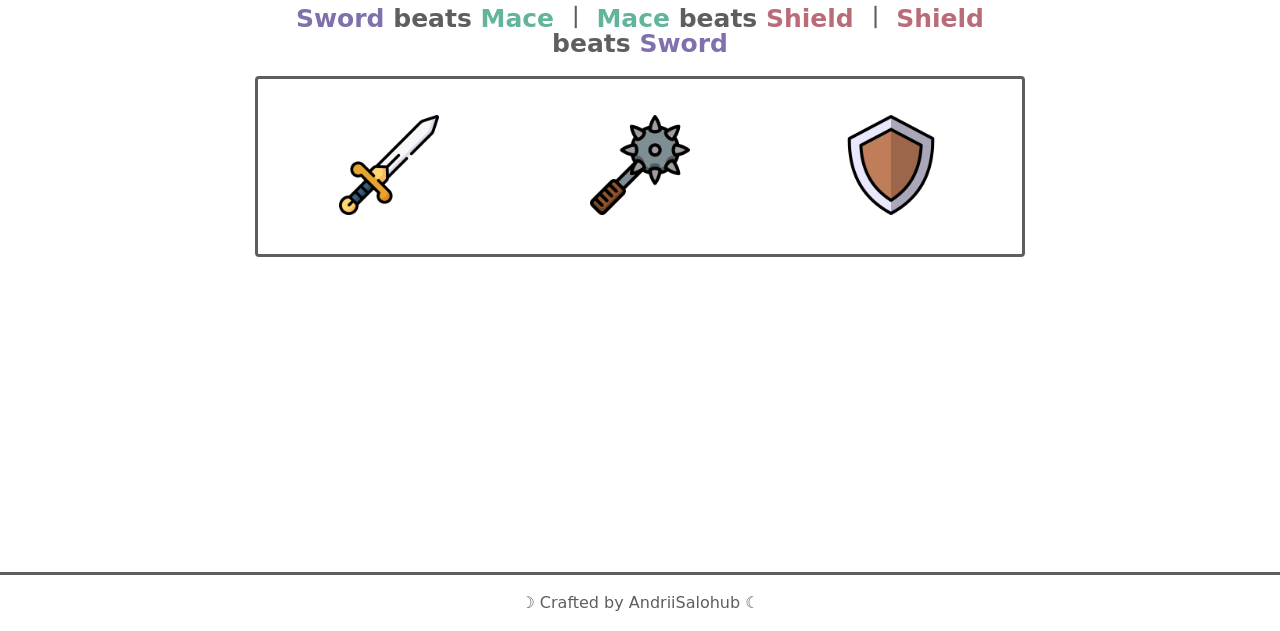
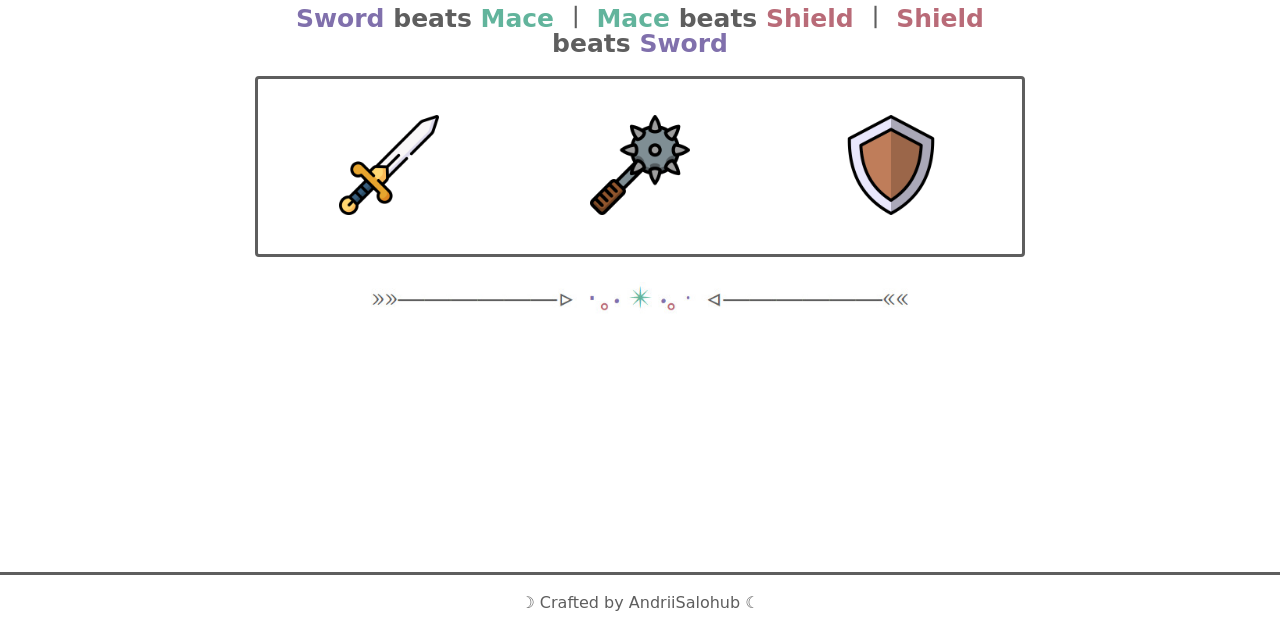
Before and after one commit to AndriiSalohub/sword-mace-shield, a plain HTML site: page index.html in a window 1280 px wide. Shown: the part 169-800 px from the top of the page. Drawn offline with Linux system fonts and the light colour scheme; a web font is replaced by a local one.

Commit message:
Added markup and styles for separator

```diff
--- a/css/style.css
+++ b/css/style.css
@@ -103,6 +103,12 @@ body {
     height: auto;
 }
 
+.game-interface__separator {
+    display: block;
+    width: 70%;
+    margin: 0 auto;
+}
+
 .footer {
     margin-top: auto;
     text-align: center;
--- a/index.html
+++ b/index.html
@@ -67,6 +67,11 @@
                     </button>
                 </li>
             </ul>
+            <img
+                src="images/separator.jpg"
+                alt="separator"
+                class="game-interface__separator"
+            />
         </main>
         <footer class="footer">☽ Crafted by AndriiSalohub ☾</footer>
         <script src="js/app.js"></script>
```
Also changed, not shown: images/separator.jpg (added).
